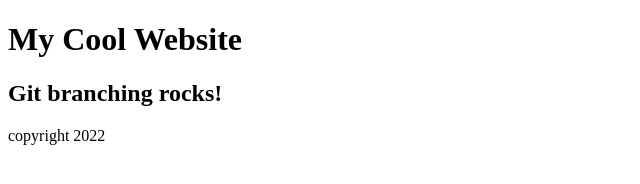
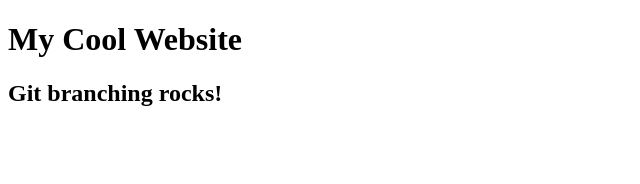
Before and after one commit to richardJET/git-branching, a plain HTML site: page index.html in a window 1280 px wide. Shown: the whole page, without its empty margins (0-640 px from the left). Drawn offline with Linux system fonts and the light colour scheme.

Commit message:
Revert "Feature - adding a footer"

```diff
--- a/index.html
+++ b/index.html
@@ -13,9 +13,5 @@
     <h2>Git branching rocks!</h2>
   </header>
 
-  <footer>
-    <p>copyright 2022</p>
-  </footer>
-
 </body>
 </html>
```
